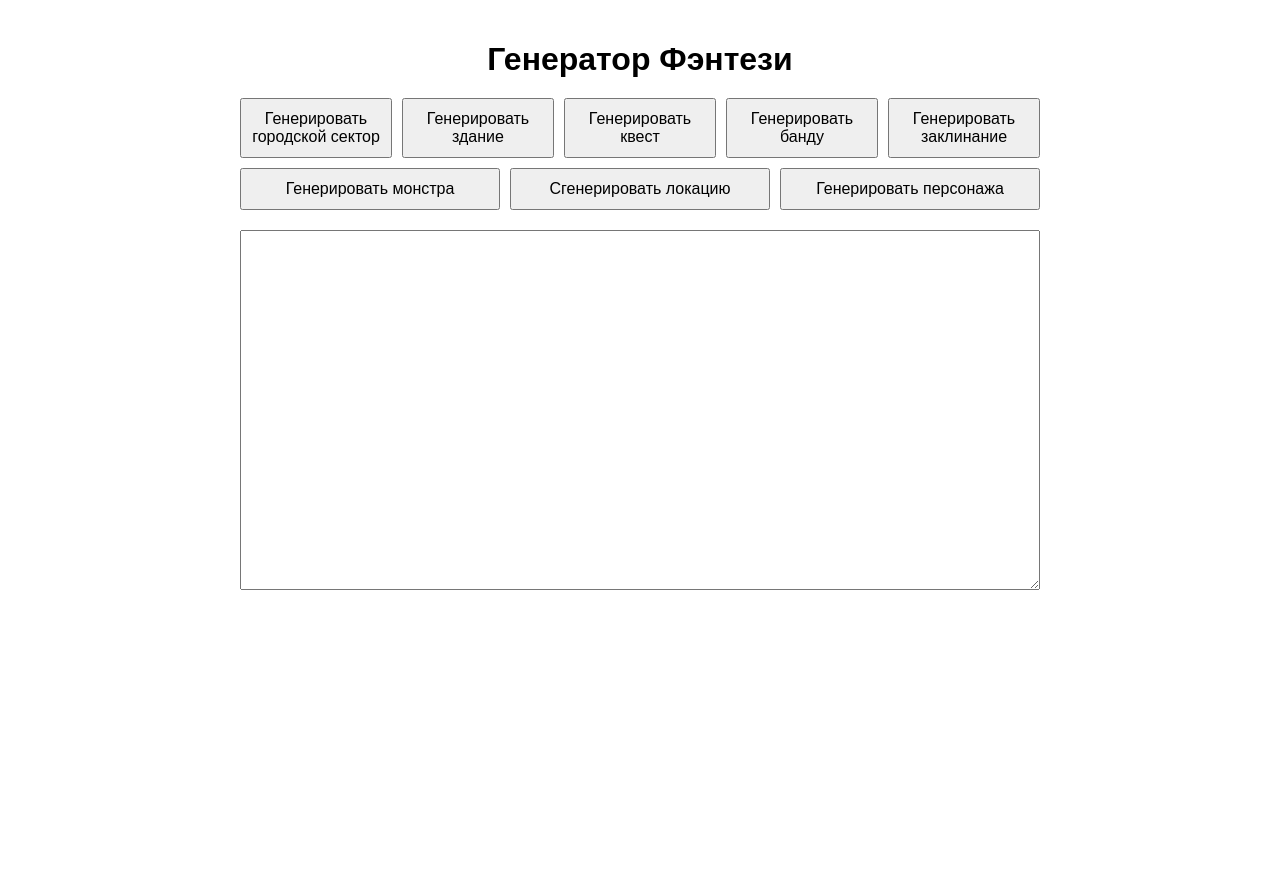
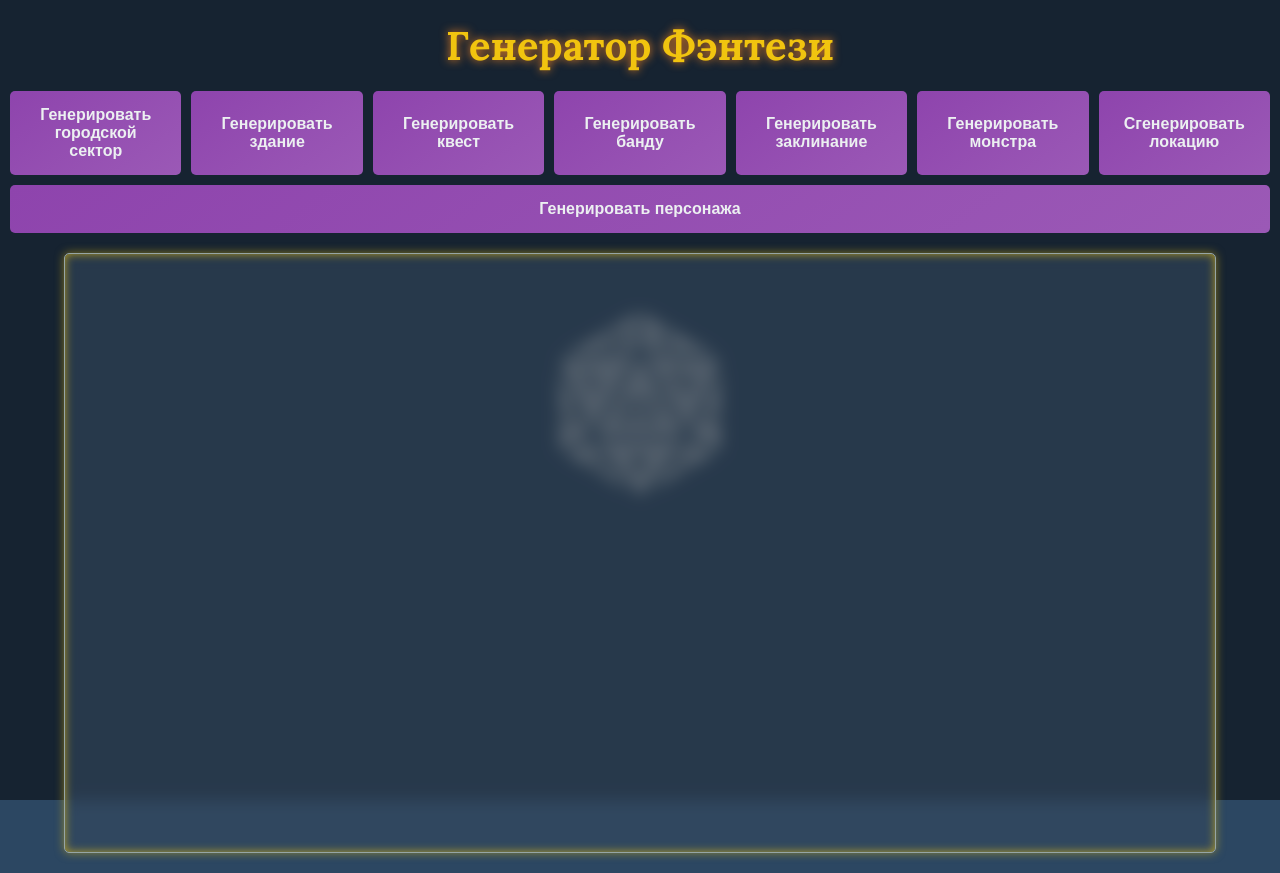
Before and after one commit to KotyaSensei/TRPG-Generators, a plain HTML site: page fantasy.html in a window 1280 px wide. Before the commit the page ends 800 px from the top, so only its background shows below. Drawn offline with Linux system fonts and the light colour scheme.

Commit message:
Насыпал эффектов, цветастых кнопок, макс. ширину выставил в 1440px, шоб было красиво, сделал фон с кубиком и с opacity 0.5, сделал фон с эфектом мутного стекла для поля вывода текста, glow-эффекты для текста, подключил шрифты.

```diff
--- a/fantasy.html
+++ b/fantasy.html
@@ -3,35 +3,128 @@
   <head>
     <meta charset="UTF-8" />
     <meta name="viewport" content="width=device-width, initial-scale=1.0" />
+    <link rel="preconnect" href="https://fonts.googleapis.com">
+    <link rel="preconnect" href="https://fonts.gstatic.com" crossorigin>
+    <link href="https://fonts.googleapis.com/css2?family=Creepster&family=Lora:ital,wght@0,400..700;1,400..700&display=swap" rel="stylesheet">
+    <link rel="stylesheet" href="styles.css">
     <title>Генератор Фэнтези</title>
-    <style>
-      body {
-        font-family: Arial, sans-serif;
-        max-width: 800px;
-        margin: 0 auto;
-        padding: 20px;
-      }
+    <style>body {
+      font-family: 'Lora', serif;
+      background: url('images/fondnd.jpg') no-repeat center center fixed;
+      background-size: cover;
+      color: #ecf0f1;
+      margin: 0 auto; /* Center the content */
+      padding: 0;
+      max-width: 1440px; /* Set maximum width */
+    }
+
+    body::before {
+      content: '';
+      position: fixed;
+      top: 0;
+      left: 0;
+      width: 100%;
+      height: 100%;
+      background: rgba(0, 0, 0, 0.5);
+      z-index: -1;
+    }
+
+    h1 {
+      font-size: 2.5rem;
+      text-align: center;
+      margin: 20px 0;
+      color: #f1c40f;
+      text-shadow: 0 0 10px #e67e22;
+    }
+
     .button-container {
       display: flex;
       flex-wrap: wrap;
       gap: 10px;
+      justify-content: center;
       margin-bottom: 20px;
-      }
+      padding: 0 10px;
+    }
+
     button {
+      background: linear-gradient(145deg, #8e44ad, #9b59b6);
+      border: none;
+      border-radius: 5px;
+      color: #ecf0f1;
+      font-size: 1rem;
+      font-weight: bold;
+      padding: 15px 20px;
+      cursor: pointer;
+      transition: transform 0.2s, box-shadow 0.2s;
+      min-width: 160px;
       flex: 1;
-        min-width: 150px;
+    }
+
+    button:hover {
+      transform: scale(1.1);
+      box-shadow: 0 0 10px #8e44ad;
+    }
+
+    button.button-glow {
+      box-shadow: 0 0 20px rgba(241, 196, 15, 1), inset 0 0 15px rgba(243, 156, 18, 0.8);
+    }
+
+    button:active {
+      transform: scale(0.95);
+      box-shadow: 0 0 5px #7d3c98;
+    }
+
+    textarea {
+      width: 90%;
+      height: 600px;
+      background: rgba(52, 73, 94, 0.6);
+      color: #f1c40f;
+      border: 1px solid #95a5a6;
+      border-radius: 5px;
+      font-size: 1rem;
+      font-family: 'Creepster', cursive;
+      margin: 0 auto 20px auto;
+      display: block;
       padding: 10px;
-        font-size: 16px;
-      }
-      textarea {
-        width: 100%;
-        height: 360px;
+      box-shadow: inset 0 0 10px rgba(241, 196, 15, 0.7), 0 0 10px rgba(241, 196, 15, 0.5);
+      backdrop-filter: blur(8px);
+      resize: none;
       box-sizing: border-box;
-        font-size: 14px;
-      }
-      h1 {
-        text-align: center;
-        margin-bottom: 20px;
+    }
+
+    textarea:focus {
+      outline: none;
+      border-color: #f39c12;
+      box-shadow: 0 0 15px rgba(243, 156, 18, 0.8), inset 0 0 15px rgba(243, 156, 18, 0.6);
+    }
+
+    textarea.expanding {
+      animation: glow 0.3s ease-in-out, fadeIn 0.5s ease-in-out;
+    }
+
+    @keyframes glow {
+      0% {
+        box-shadow: 0 0 15px rgba(243, 156, 18, 0.8), inset 0 0 15px rgba(243, 156, 18, 0.6);
+      }
+      50% {
+        box-shadow: 0 0 25px rgba(243, 156, 18, 1), inset 0 0 20px rgba(243, 156, 18, 0.8);
+      }
+      100% {
+        box-shadow: 0 0 15px rgba(243, 156, 18, 0.8), inset 0 0 15px rgba(243, 156, 18, 0.6);
+      }
+    }
+
+    @keyframes fadeIn {
+      from { opacity: 0; }
+      to { opacity: 1; }
+    }
+
+    @media (max-width: 768px) {
+      h1 { font-size: 2rem; }
+      button {
+        font-size: 0.9rem;
+        padding: 10px 15px;
+      }
     }
 
     @media (max-width: 600px) {
@@ -40,6 +133,7 @@
       }
       button {
         width: 100%;
+        min-width: unset;
       }
     }
     </style>
```
Also changed, not shown: images/fondnd.jpg (added). Lines whose indentation alone changed are shown as unchanged.
